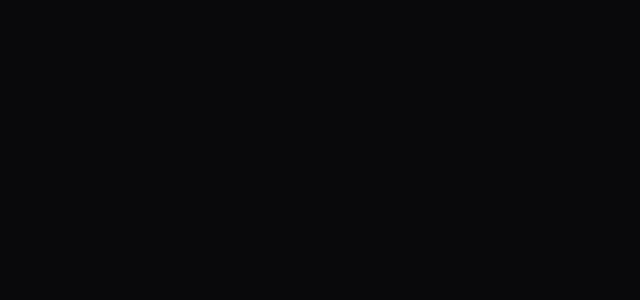
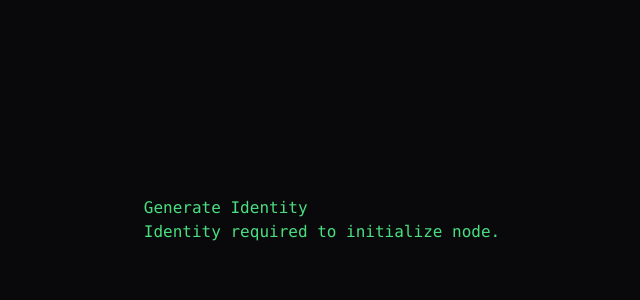
Before and after one commit to zorate/matrix, a Flask app: page / in a window 1280 px wide. Before the commit the part shown is empty. Shown: the part 180-480 px from the top of the page, without its empty margins (318-958 px from the left). Run offline with Flask 3, Linux system fonts and the light colour scheme; some libraries are stand-ins or nearby versions.

Commit message:
Update index.html

```diff
--- a/templates/index.html
+++ b/templates/index.html
@@ -16,6 +16,11 @@
     </style>
 </head>
 <body class="h-full w-full flex flex-col m-0 p-0 md:p-4 justify-center items-center select-none bg-zinc-950">
+
+    <div id="activation-screen" class="hidden">
+        <button id="btn-generate">Generate Identity</button>
+        <div id="generation-status"></div>
+    </div>
 
     <div id="core-application" class="hidden w-full max-w-5xl h-full md:h-[85vh] brutalist-border bg-black flex flex-row">
 
```
